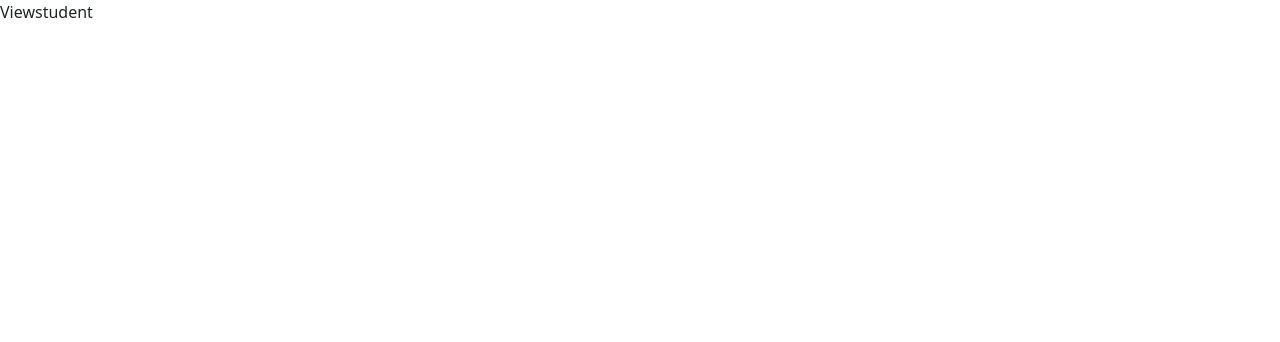
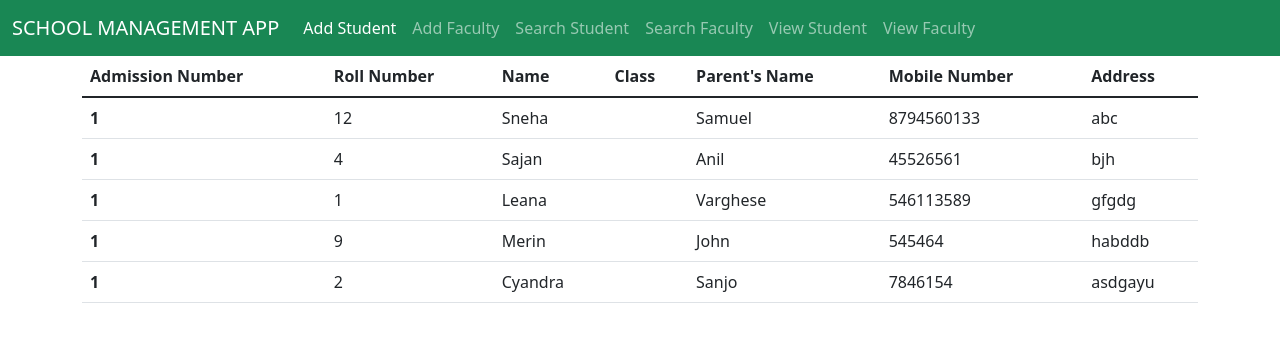
Before and after one commit to snehasamuel/School-react-app, a React (Create React App) app: page /viewstud in a window 1280 px wide. Shown: the top 342 px of the page. Built offline with nearby package versions, Linux system fonts and the light colour scheme.

Commit message:
View student completed

```diff
--- a/src/components/Viewstudent.js
+++ b/src/components/Viewstudent.js
@@ -1,8 +1,52 @@
 import React from 'react'
+import Header from './Header'
 
 const Viewstudent = () => {
+  var viewstudent=[{"admission_number":"4545","rollno":"12","name":"Sneha","classname":"10","parent":"Samuel","phn_no":"8794560133","address":"abc"},
+  {"admission_number":"4542","rollno":"4","name":"Sajan","classname":"12","parent":"Anil","phn_no":"45526561","address":"bjh"},
+  {"admission_number":"54513","rollno":"1","name":"Leana","classname":"8","parent":"Varghese","phn_no":"546113589","address":"gfgdg"},
+  {"admission_number":"7946549","rollno":"9","name":"Merin","classname":"9","parent":"John","phn_no":"545464","address":"habddb"},
+  {"admission_number":"164546","rollno":"2","name":"Cyandra","classname":"7","parent":"Sanjo","phn_no":"7846154","address":"asdgayu"}]
   return (
-    <div>Viewstudent</div>
+    <div>
+      <Header/>
+      <div className='container'>
+        <div className='row'>
+          <div className='col col-12 col-sm-12 col-md-12 col-lg-12 col-xl-12 col-xxl-12'>
+
+          <table class="table">
+  <thead>
+    <tr>
+      <th scope="col">Admission Number</th>
+      <th scope="col">Roll Number</th>
+      <th scope="col">Name</th>
+      <th scope="col">Class</th>
+      <th scope="col">Parent's Name</th>
+      <th scope="col">Mobile Number</th>
+      <th scope="col">Address</th>
+    </tr>
+  </thead>
+  <tbody>
+  {viewstudent.map((value,key)=>{
+     return <tr>
+      <th scope={value.admission_number}>1</th>
+      <td>{value.rollno}</td>
+      <td>{value.name}</td>
+      <td>{value.class}</td>
+      <td>{value.parent}</td>
+      <td>{value.phn_no}</td>
+      <td>{value.address}</td>
+    </tr>
+  })}
+
+  </tbody>
+</table>
+          </div>
+
+        </div>
+
+      </div>
+    </div>
   )
 }
 
```
